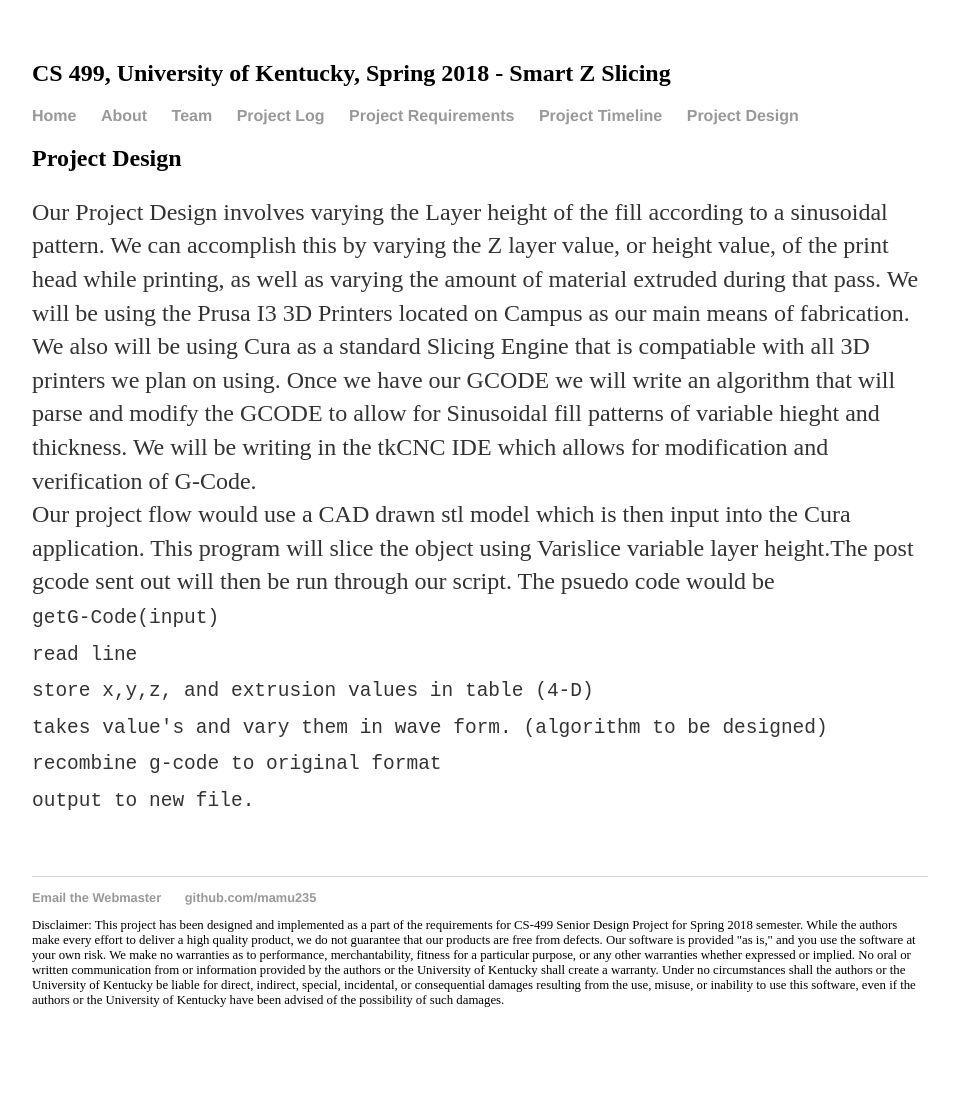
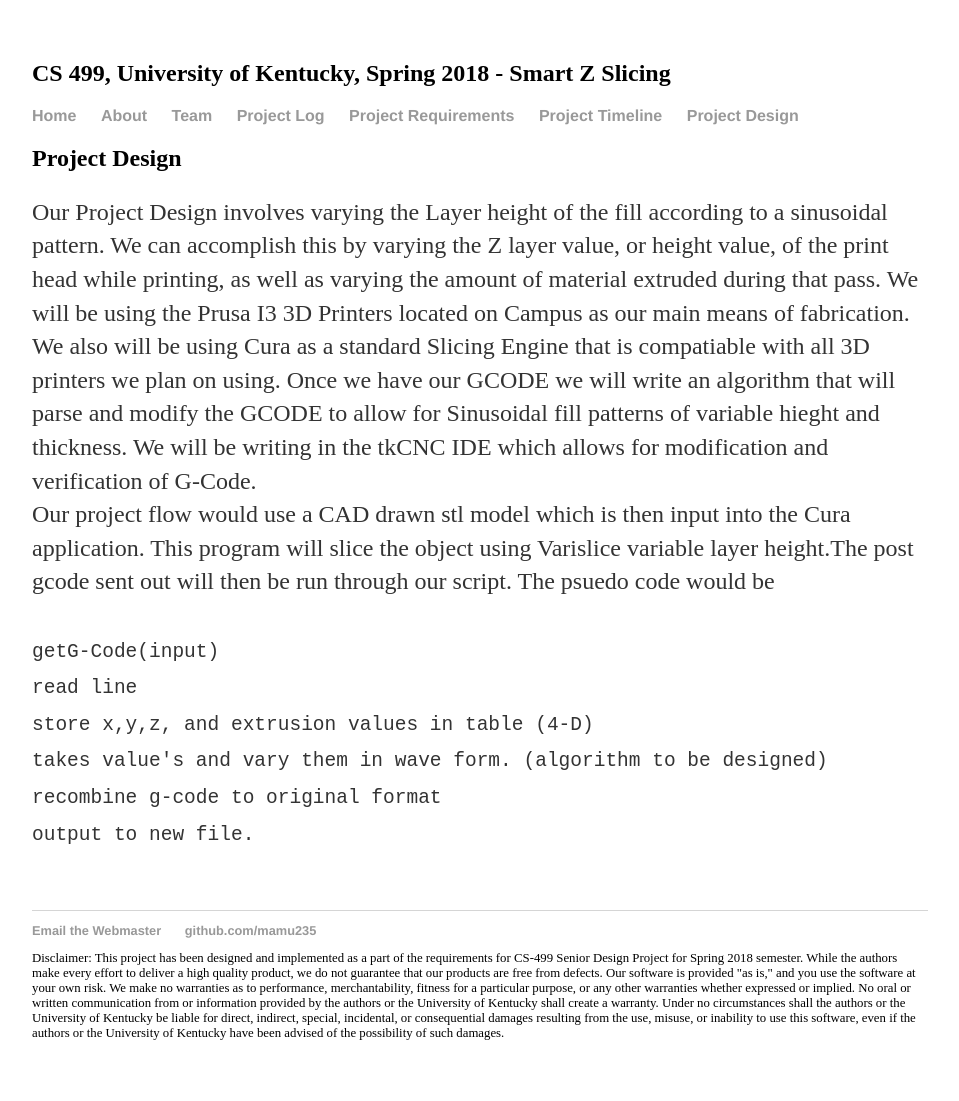
Before and after one commit to mamu235/CS-499-smart-slicing, a Jekyll site: the page built from design.html, in a window 1280 px wide. Shown: the whole page, without its empty margins (160-1119 px from the left). Built offline with Jekyll 4.4.1, drawn with Linux system fonts in a browser that asks for light colours; before the commit the page ends 1068 px from its top, so only the background shows below that.

Commit message:
Update design.html

```diff
--- a/design.html
+++ b/design.html
@@ -15,7 +15,9 @@ We will be writing in the tkCNC IDE which allows for modification and verificati
 <br>
   Our project flow would use a CAD drawn stl model which is then input into the Cura application. This program will slice the object using Varislice variable layer height.The post gcode sent out will then be run through our script. The psuedo code would be
 <br>
-<code>getG-Code(input)<br>
+<br>
+<code>
+  getG-Code(input)<br>
     read line<br>
     store x,y,z, and extrusion values in table (4-D)<br>
     takes value's and vary them in wave form. (algorithm to be designed)<br>
```
Lines whose indentation alone changed are shown as unchanged.
